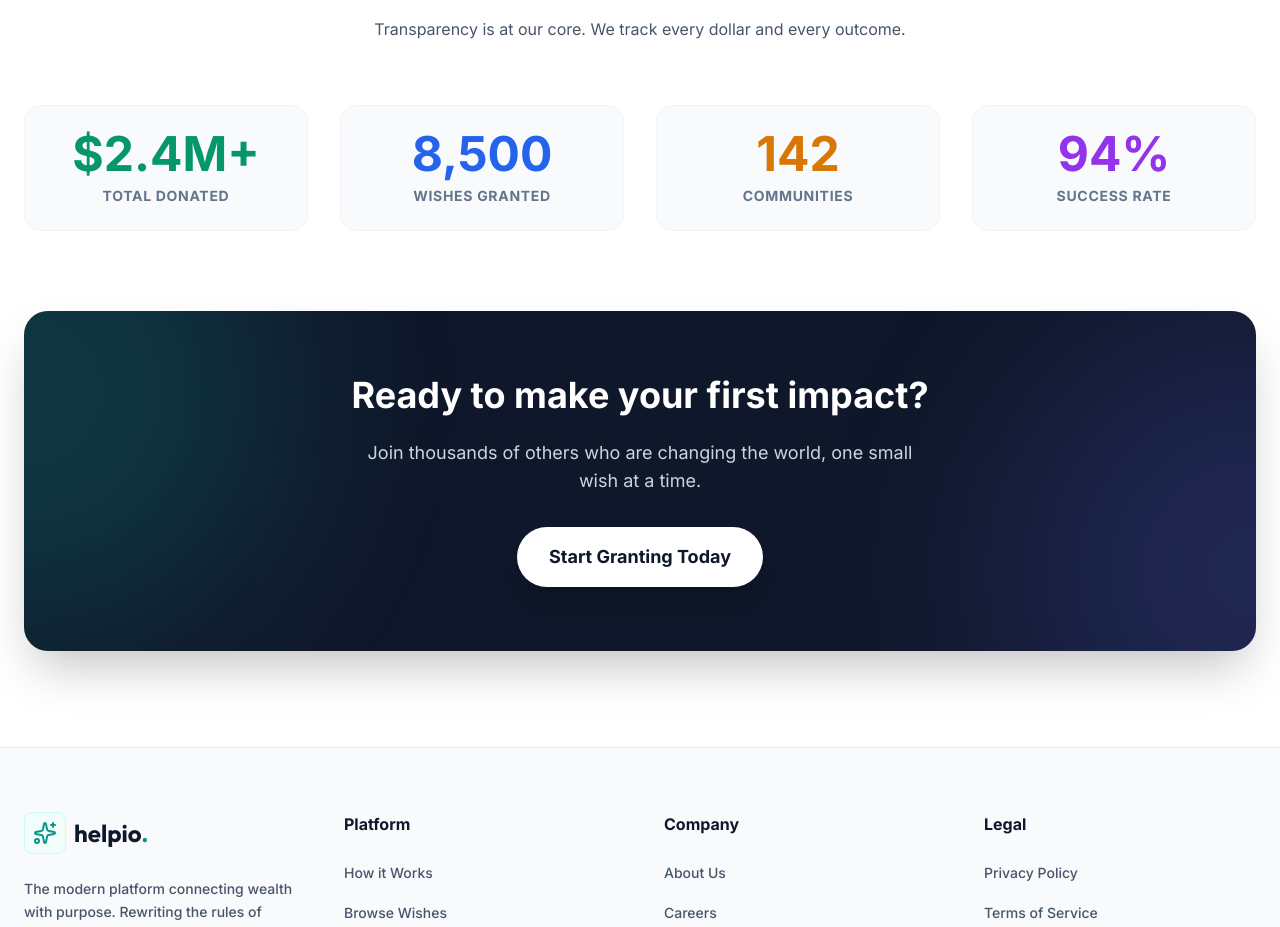
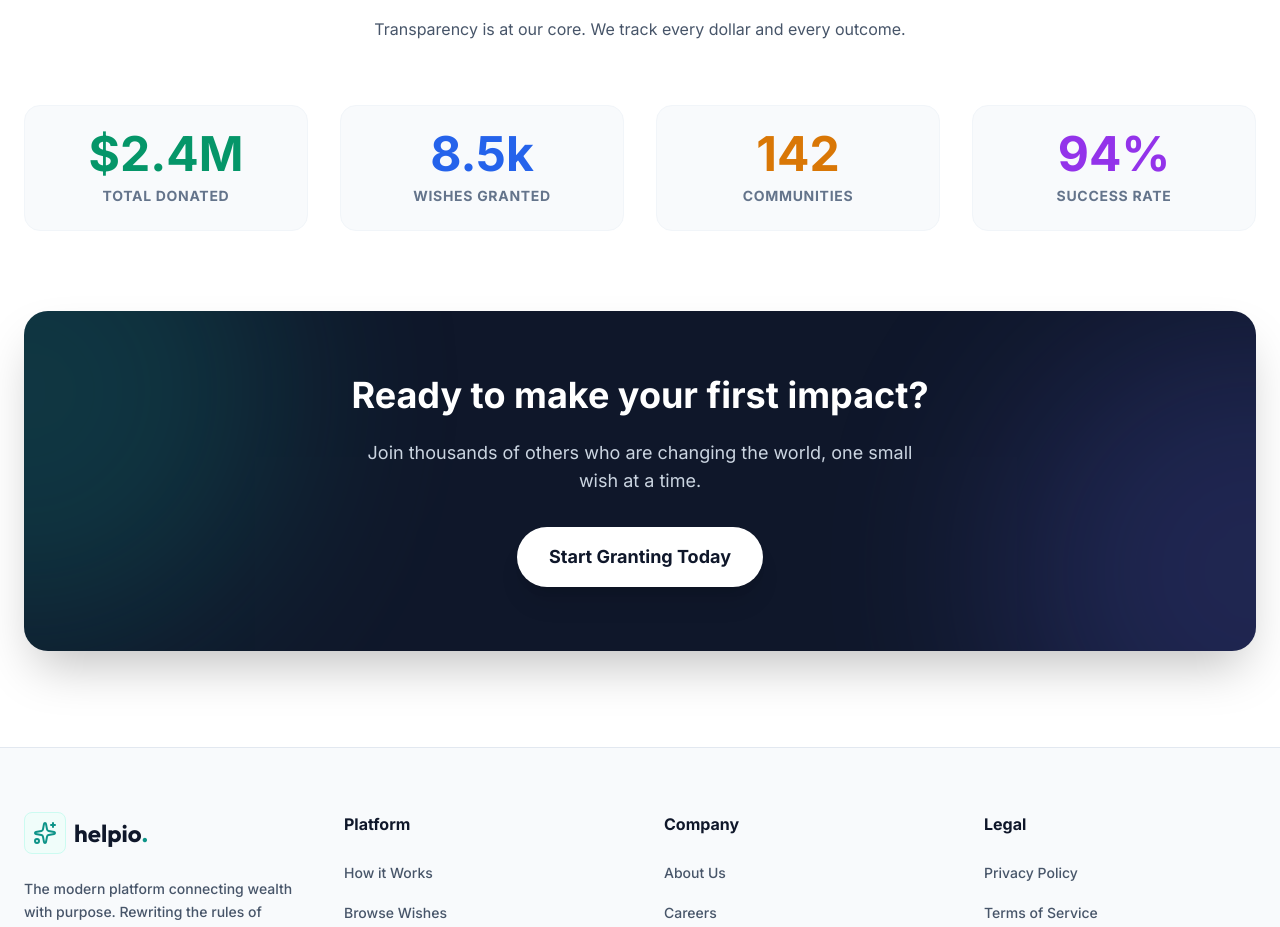
Before and after one commit to itznik/helpio, a Next.js app in the folder helpio/: page / in a window 1280 px wide. Shown: the part 3608-4535 px from the top of the page. Built offline with nearby package versions, Linux system fonts and the light colour scheme.

Commit message:
Update OurImpact.tsx

```diff
--- a/helpio/src/components/sections/OurImpact.tsx
+++ b/helpio/src/components/sections/OurImpact.tsx
@@ -2,12 +2,45 @@
 
 import { motion } from 'framer-motion';
 
+// 1. RAW DATA (No "k" or "M" here, just real numbers)
 const STATS = [
-  { label: "Total Donated", value: "$2.4M+", color: "text-emerald-600 dark:text-emerald-400" },
-  { label: "Wishes Granted", value: "8,500", color: "text-blue-600 dark:text-blue-400" },
-  { label: "Communities", value: "142", color: "text-amber-600 dark:text-amber-400" },
-  { label: "Success Rate", value: "94%", color: "text-purple-600 dark:text-purple-400" },
+  {
+    label: "Total Donated",
+    value: 2400000, // Real number
+    prefix: "$",    // Currency symbol
+    color: "text-emerald-600 dark:text-emerald-400"
+  },
+  {
+    label: "Wishes Granted",
+    value: 8500,    // Will become 8.5k
+    prefix: "",
+    color: "text-blue-600 dark:text-blue-400"
+  },
+  {
+    label: "Communities",
+    value: 142,     // Will stay 142
+    prefix: "",
+    color: "text-amber-600 dark:text-amber-400"
+  },
+  {
+    label: "Success Rate",
+    value: 94,      // Will stay 94
+    suffix: "%",    // Special suffix for percentage
+    prefix: "",
+    color: "text-purple-600 dark:text-purple-400"
+  },
 ];
+
+// 2. THE LOGIC (Converts raw numbers to 1.2k, 5M, etc.)
+const formatCompactNumber = (number: number) => {
+  if (number >= 1000000) {
+    return (number / 1000000).toFixed(1).replace(/\.0$/, '') + 'M'; // 2.5M
+  }
+  if (number >= 1000) {
+    return (number / 1000).toFixed(1).replace(/\.0$/, '') + 'k'; // 8.5k
+  }
+  return number.toString(); // 0 - 999
+};
 
 export default function OurImpact() {
   return (
@@ -34,12 +67,11 @@ export default function OurImpact() {
               transition={{ delay: index * 0.1 }}
               className="p-6 rounded-2xl bg-slate-50 dark:bg-slate-800/50 border border-slate-100 dark:border-slate-800 flex flex-col justify-center items-center h-full"
             >
-              {/* FIX:
-                  - Mobile: break-words (Wraps if screen is tiny)
-                  - Desktop: whitespace-nowrap (Forces 1 line, prevents height stretching)
-              */}
               <div className={`text-2xl sm:text-3xl md:text-5xl font-bold mb-2 break-words md:whitespace-nowrap w-full md:w-auto ${stat.color}`}>
-                {stat.value}
+                {/* LOGIC APPLIED HERE */}
+                {stat.prefix}
+                {formatCompactNumber(stat.value)}
+                {stat.suffix || ''}
               </div>
               <div className="text-xs md:text-sm font-bold text-slate-500 uppercase tracking-wider">
                 {stat.label}
@@ -62,7 +94,6 @@ export default function OurImpact() {
             </button>
           </div>
 
-          {/* Background decoration */}
           <div className="absolute top-0 left-0 w-full h-full opacity-20 pointer-events-none">
             <div className="absolute top-[-50%] left-[-20%] w-[500px] h-[500px] bg-teal-500 rounded-full blur-[100px]" />
             <div className="absolute bottom-[-50%] right-[-20%] w-[500px] h-[500px] bg-indigo-500 rounded-full blur-[100px]" />
```
